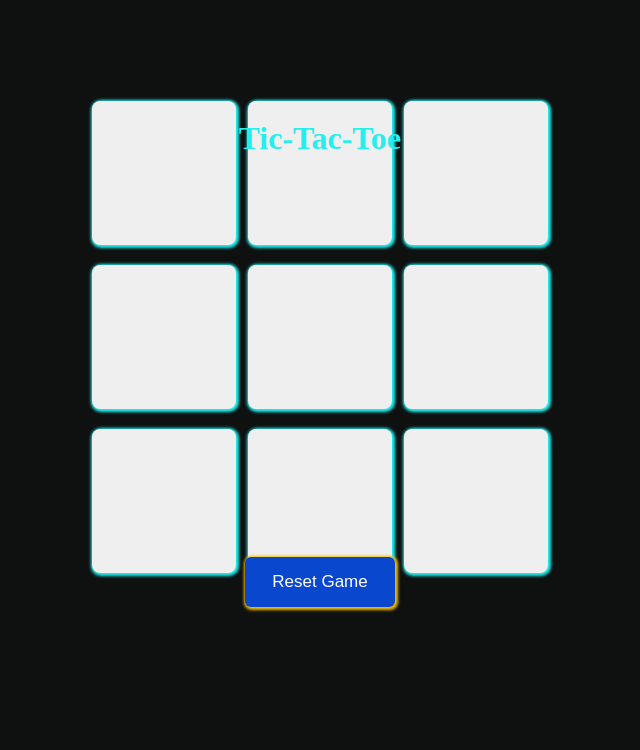
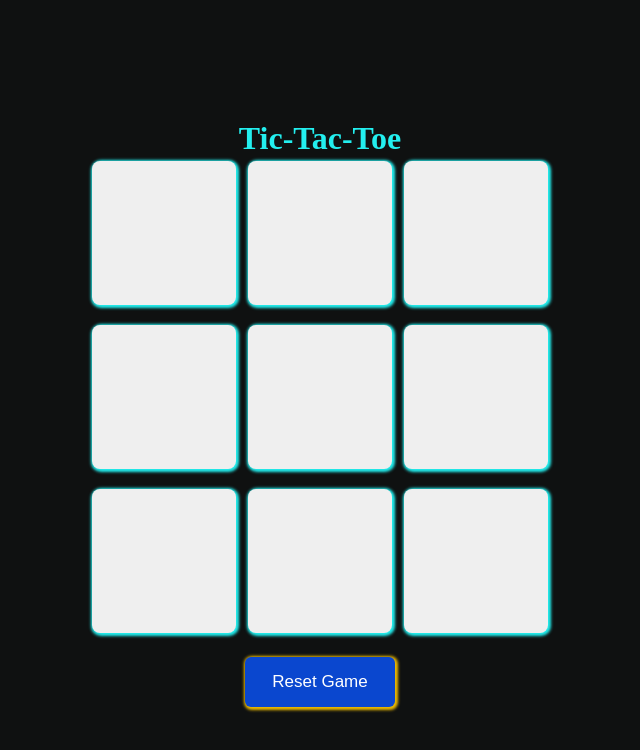
Before and after one commit to 7988Kunal/tic-tac-toe, a plain HTML site: page index.html in a window 1280 px wide. Shown: the whole page, without its empty margins (320-960 px from the left). Drawn offline with Linux system fonts and the light colour scheme.

Commit message:
Update Style.css

```diff
--- a/Style.css
+++ b/Style.css
@@ -8,9 +8,10 @@ body{
 }
 h1{
   position: relative;
+  margin-bottom:60px;
   top:100px;
   margin-top:20px;
-  color: #23efef;
+  color:#23efef;
 }
 .container{
   height: 70vh;
@@ -41,6 +42,7 @@ h1{
 }
 #btn{
   color: #fff;
+  margin-top:40px;
   background-color: #fff;
   height:50px;
   width:150px;
```
